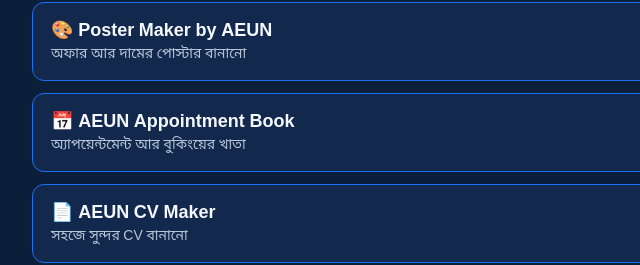
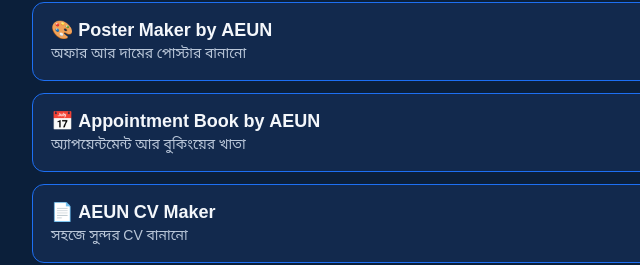
Before and after one commit to nazmulhaque-cyber/aeun-tools, a plain HTML site: page index.html in a window 1280 px wide. Shown: the part 485-750 px from the top of the page, 248-888 px from the left. Drawn offline with Linux system fonts and the light colour scheme.

Commit message:
Landing label: Appointment Book by AEUN

```diff
--- a/index.html
+++ b/index.html
@@ -28,7 +28,7 @@
   <a class="tool" href="aeun-post-kit.html"><div class="name">✍️ Post Kit by AEUN</div><div class="desc">Facebook পোস্টের ক্যাপশন, হ্যাশট্যাগ আর রিপ্লাই</div></a>
   <a class="tool" href="aeun-baki-khata.html"><div class="name">📒 Baki Khata by AEUN</div><div class="desc">বাকির হিসাব রাখা আর রিমাইন্ডার</div></a>
   <a class="tool" href="aeun-poster-maker.html"><div class="name">🎨 Poster Maker by AEUN</div><div class="desc">অফার আর দামের পোস্টার বানানো</div></a>
-  <a class="tool" href="aeun-appointment-book.html"><div class="name">📅 AEUN Appointment Book</div><div class="desc">অ্যাপয়েন্টমেন্ট আর বুকিংয়ের খাতা</div></a>
+  <a class="tool" href="aeun-appointment-book.html"><div class="name">📅 Appointment Book by AEUN</div><div class="desc">অ্যাপয়েন্টমেন্ট আর বুকিংয়ের খাতা</div></a>
   <a class="tool" href="aeun-cv-maker.html"><div class="name">📄 AEUN CV Maker</div><div class="desc">সহজে সুন্দর CV বানানো</div></a>
   <a class="tool" href="aeun-qr-maker.html"><div class="name">🔳 AEUN QR Maker</div><div class="desc">দোকানের QR স্ট্যান্ড বানানো</div></a>
   <a class="tool" href="aeun-photo-kit.html"><div class="name">📷 AEUN Photo Kit</div><div class="desc">পণ্যের ছবি সাজানো</div></a>
```
